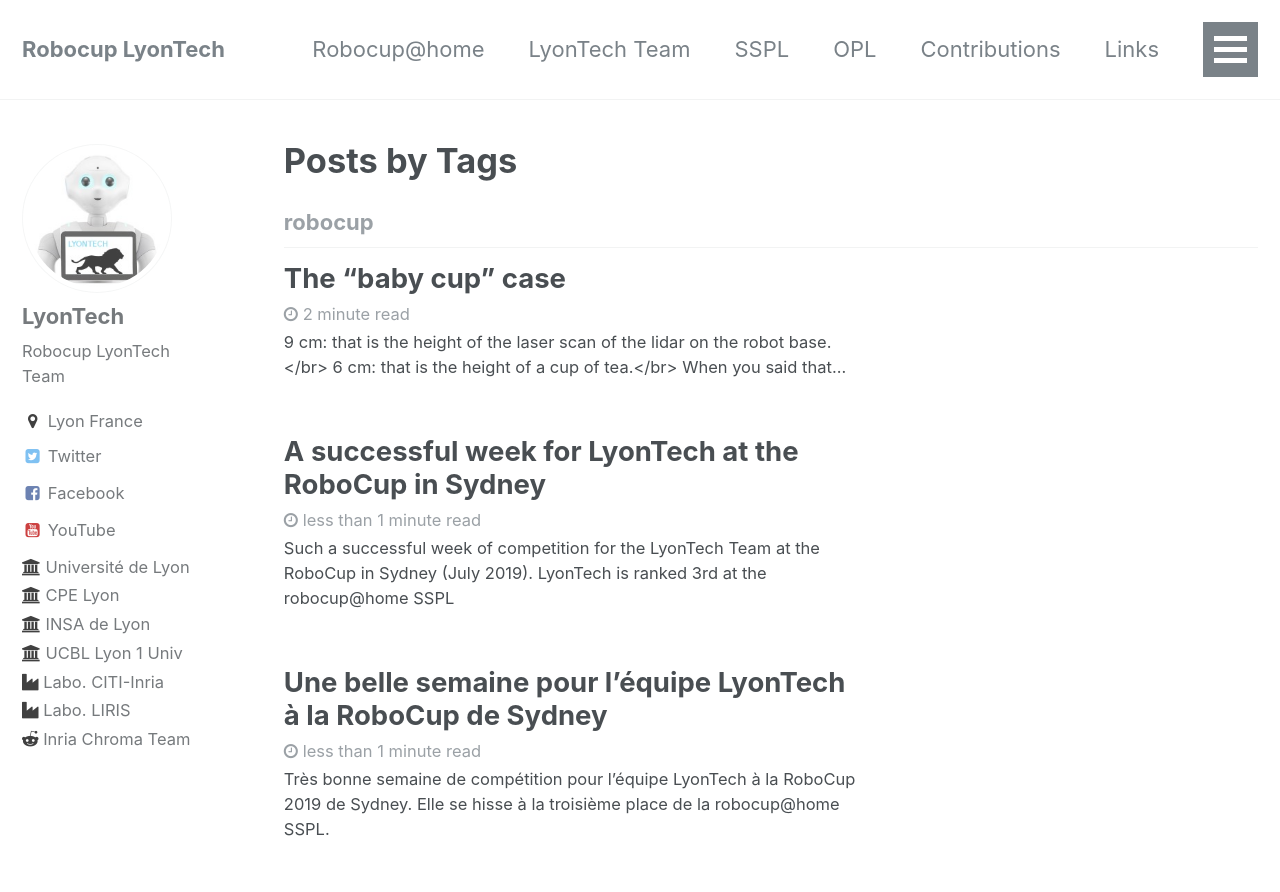
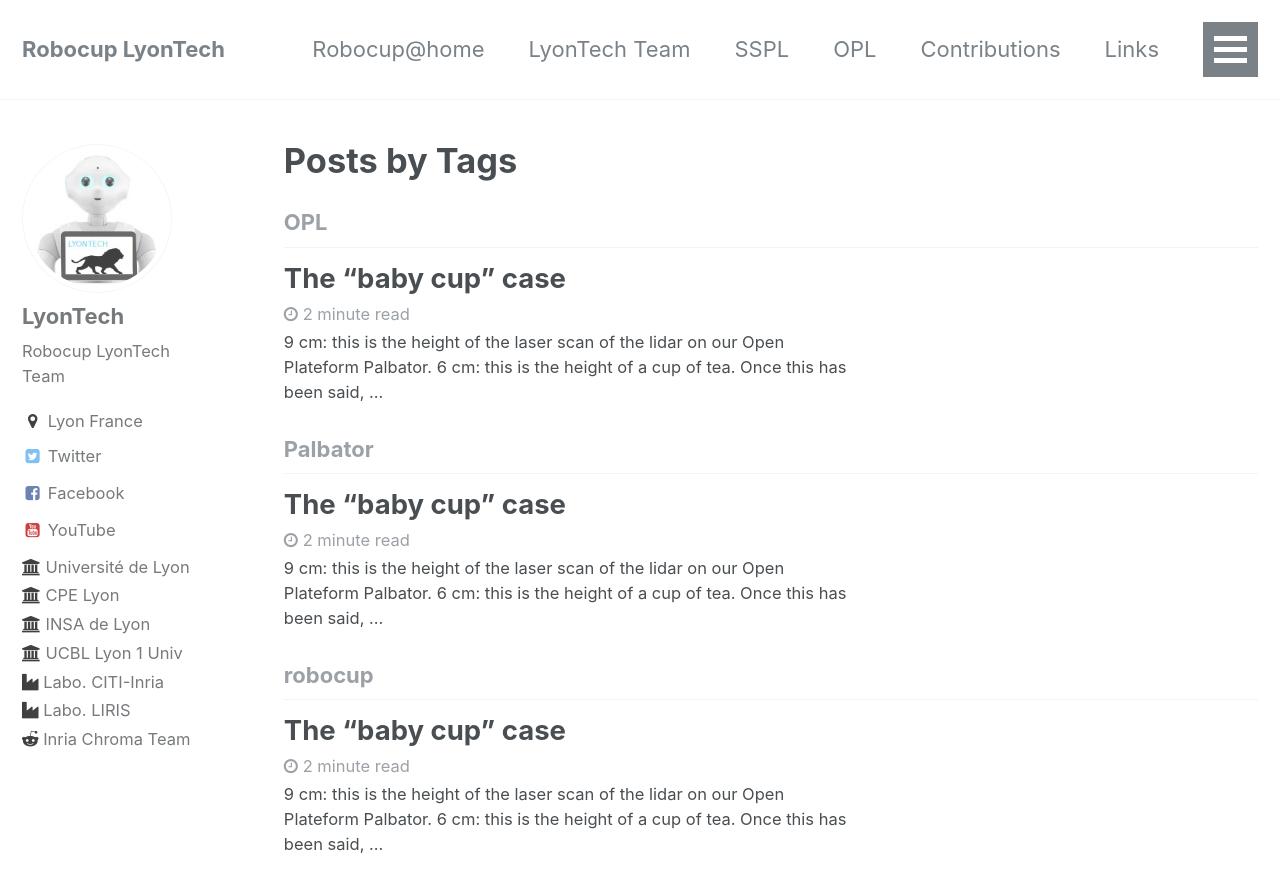
Before and after one commit to Robocup-Lyontech/Robocup-Lyontech.github.io, a Jekyll site: the page built from _pages/tag-archive.html, in a window 1280 px wide and 900 px high. Shown: the top 892 px of the window. Built offline with Jekyll 4.4.1, drawn with Linux system fonts in a browser that asks for light colours; some of the changed lines change nothing that is shown.

Commit message:
spelling and grammatical correction

```diff
--- a/_posts/2019-09-15-The-baby-cup-case.md
+++ b/_posts/2019-09-15-The-baby-cup-case.md
@@ -4,32 +4,36 @@
   - Bordeaux
 tags:
   - robocup
+  - OPL
+  - Palbator
 ---
-9 cm: that is the height of the laser scan of the lidar on the robot base.</br>
-6 cm: that is the height of a cup of tea.</br>
-When you said that, you said everything.
+9 cm: this is the height of the laser scan of the lidar on our Open Plateform Palbator.
 
-If we did not want that the robot spill a coffee cup landing on the ground and wastes this precious amount of energy, we had to add new sensors in order to prevent such a tragic event. So that is what we did !
+6 cm: this is the height of a cup of tea.
 
-A miro-controler, some ToF sensor, a couple of welding later and we created a system capable of detecting low obstacles such as a coffe cup, but also the tip of a foot that the 50kg robot can step on if not detected.
+Once this has been said, we told you everything there is to know.
 
-For the sensors, we used VL53L0X sensor because they are simple to use, efficient and space-saving. We put 3 of them so that we cover a cone in the front of the robot which is the most important because it only go forward. They use I²C protocol wich is really easy to set up with common micro-controlers.
+We would not like the robot to spill a cup of coffee landing on the ground and wastes this precious amount of energy. That's what happend in 2016 in the arena of Leipzig. We had to add new sensors in order to prevent such a tragic event from happening again. So that is what we did !
 
-We used for that an Arduino MEGA with the ros libraries (microcontroler and computer) to pass our ros environment the sensor informations. An Arduino MEGA was nécessary for memory purposes (ROS librairy and VL53L0X object are quite important).
+A microcontroller, some ToF sensors and a couple of weldings later and we created a system capable of detecting low obstacles such as a cup of coffe, but also the tip of a foot that the 50kg robot can step on if not detected.
+
+For the sensors, we used the VL53L0X sensors because they are eadsy to use, efficient and space-saving. We put 3 of them at a time so that we cover a wider cone, and we placed them in front of the robot because it only moves forward. They use I²C protocol wich is really easy to set up with common microcontrollers.
+
+We used an Arduino MEGA with the ROS libraries (microcontroler and computer) to get the sensor info and pass it to our ROS environmen. An Arduino MEGA was necessary for memory purposes (ROS librairy and VL53L0X objects are quite memory-consuming).
 
 This is what the V0 looked like:
 
 ![ToF_v0](/assets/images/articles/tof_v0.jpg)
 
-So we had ranges that tell where the baby cup is and in wich direction, published in a ros message one after the other. The problem is that the ros local_costmap layer only take LaserScan or PointCloud. So we tranform this range topic into a Laserscan topic so that we can integrate it into the Ros Navigation Stack. The 3 range sensor are seen by the robot as an lidar in the middle of the robot who take 3 measurements on a restricted angle, like that:
+We had ranges that told where the baby cup was and in wich direction, published in a ROS message one after the other. The problem is that the ROS local_costmap layer only take LaserScan or PointCloud. So we tranformed this range topic into a Laserscan topic to be able to integrate it into the ROS Navigation Stack. The 3 range sensors are seen by the robot as a lidar in the middle of the robot which takes 3 measures on a restricted angle as displayed below:
 
 ![simulated_lidar_schematic](/assets/images/articles/simulated_lidar.png)
 
-As the Tof are not exactly linear, according to the datasheet, we calculate the angle that allows us not to detect ground as an obstacle and reduces the dead zone near the sensor.
+As the Tof are not exactly linear, according to the datasheet we calculate the angle that allows us not to detect ground as an obstacle and that reduces the dead zone near the sensor.
 
 ![sensor_mount_schematic](/assets/images/articles/tof_mount.png)
 
-To do so, we model and 3D print support to attach the sensor correctly to the base at the correct angle. At the begining, we glue the suport to the base in order proof the position and see the real result.
+In order to do so, we model and 3D print cases to attach the sensor correctly to the base at the correct angle. At first we glue the suport to the base in order test the position and see the real result.
 
 ![hot_glue_picture](/assets/images/articles/hot_glue.jpg)
 
@@ -41,4 +45,6 @@
 
 ![result_picture](/assets/images/articles/result.jpg)
 
+Palbator is now able to detect a small cup using the external devices we have added.
+
 Baby cup problem? **Deal with it!**
```
